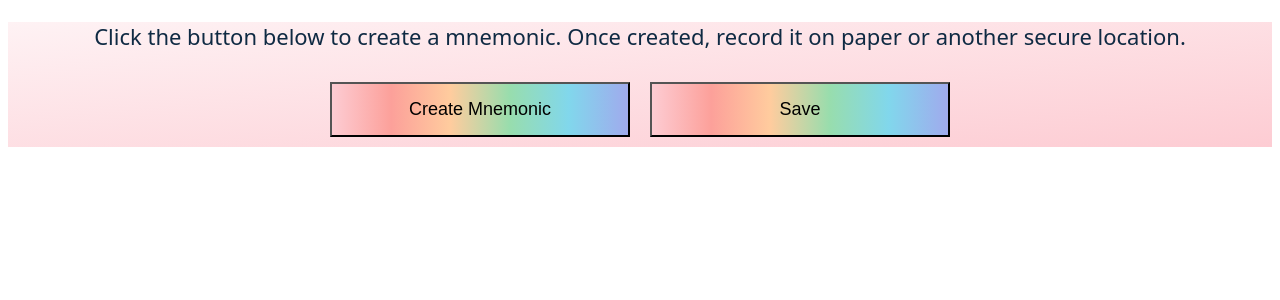
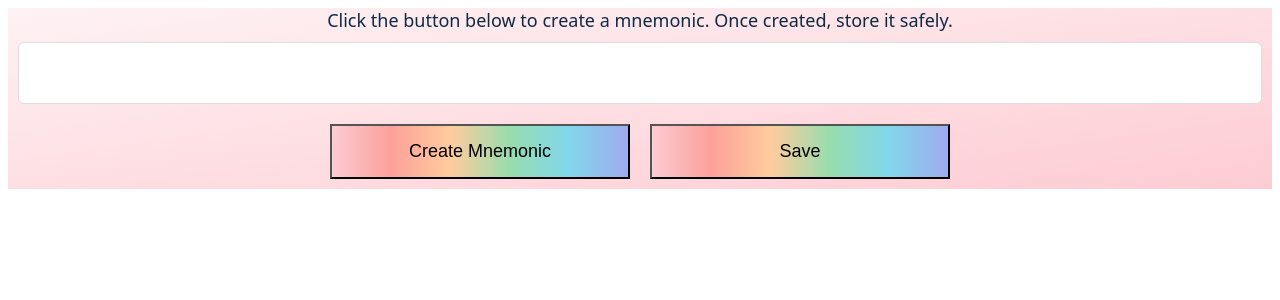
Before and after one commit to dmcclung/ethwallet-vue, a Vue app: page / in a window 1280 px wide. Both pictures are taken after a click on the button "Create wallet". Shown: the top 300 px of the page. Built offline with nearby package versions, Linux system fonts and the light colour scheme.

Commit message:
More experimenting with style and fixing format lint errors

```diff
--- a/src/App.vue
+++ b/src/App.vue
@@ -49,7 +49,25 @@ export default {
   );
 }
 
-.text-style {
+.code-text {
+  display: block;
+  font-family: monospace;
+  font-size: 20px;
+}
+
+.box-style {
+  display: flex;
+  box-sizing: border-box;
+  background: rgb(255, 255, 255);
+  color: rgb(15, 42, 67);
+  border: 1px solid rgb(221, 221, 221);
+  max-width: 100%;
+  padding: 10px;
+  margin: 10px;
+  border-radius: 6px;
+}
+
+.descriptive-text {
   font-family: "Maison Neue", system-ui, -apple-system, BlinkMacSystemFont,
     "Segoe UI", Helvetica, Arial, sans-serif;
   font-style: normal;
@@ -62,8 +80,7 @@ export default {
 }
 
 .textarea-style {
-  font-size: 18px;
-  line-height: 24px;
+  line-height: 26px;
   width: 500px;
   height: 110px;
   color: rgb(68, 68, 68);
@@ -78,6 +95,26 @@ export default {
   border-image: initial;
   border-right: none;
   display: inline-flex;
+  font-family: monospace;
+  font-size: 20px;
+}
+
+.passwordinput-style {
+  line-height: 12px;
+  width: 200px;
+  height: 50px;
+  padding-left: 10px;
+  box-sizing: border-box;
+  background-color: rgb(253, 252, 254);
+  border-radius: 3px 0px 0px 3px;
+  appearance: textfield;
+  border-top: 1px solid rgb(221, 221, 221);
+  border-bottom: 1px solid rgb(221, 221, 221);
+  border-left: 1px solid rgb(221, 221, 221);
+  border-image: initial;
+  border-right: none;
+  display: inline-flex;
+  font-size: 12px;
 }
 
 .button-style {
@@ -96,6 +133,18 @@ export default {
   margin: 10px;
 }
 
+.action-text {
+  font-family: "Maison Neue", system-ui, -apple-system, BlinkMacSystemFont,
+    "Segoe UI", Helvetica, Arial, sans-serif;
+  font-size: 18px;
+  line-height: 24px;
+  font-style: normal;
+  letter-spacing: normal;
+  color: rgb(15, 42, 67);
+  margin: 0px;
+  display: block;
+}
+
 #nav {
   padding: 30px;
 }
--- a/src/components/ChallengeMnemonic.vue
+++ b/src/components/ChallengeMnemonic.vue
@@ -1,6 +1,6 @@
 <template>
   <div>
-    <p>Enter the mnemonic from the previous step.</p>
+    <p class="action-text">Enter the mnemonic from the previous step.</p>
     <textarea class="textarea-style" v-model="challengeMnemonic" />
   </div>
   <div>
--- a/src/components/CreateMnemonic.vue
+++ b/src/components/CreateMnemonic.vue
@@ -1,8 +1,15 @@
 <template>
   <div>
-    <p class="text-style">Click the button below to create a mnemonic. Once created, record it on paper or another secure location.</p>
-    <p class="text-style">{{mnemonic}}</p>
-    <button class="button-style" @click="createMnemonic">Create Mnemonic</button>
+    <p class="action-text">
+      Click the button below to create a mnemonic. Once created, store it
+      safely.
+    </p>
+    <div class="box-style">
+      <p class="code-text">{{ mnemonic }}</p>
+    </div>
+    <button class="button-style" @click="createMnemonic">
+      Create Mnemonic
+    </button>
     <button class="button-style" @click="save">Save</button>
   </div>
 </template>
--- a/src/components/MnemonicChooser.vue
+++ b/src/components/MnemonicChooser.vue
@@ -1,15 +1,17 @@
 <template>
   <div>
-    <span class="text-style">
+    <span class="descriptive-text">
       To start the fun, you need to create or import a wallet from what's called
-      a mnemonic. A mnemonic is a series of words in a language of your choice that only you
-      know. Once you create a mnemonic and generate a wallet from it, you can recreate your wallet
-      with only the mnemonic. Keep it safe in a secure password manager or offline.
+      a mnemonic. A mnemonic is a series of words in a language of your choice
+      that only you know. Once you create a mnemonic and generate a wallet from
+      it, you can recreate your wallet with only the mnemonic. Keep it safe in a
+      secure password manager or offline.
     </span>
-    <div>
-      <p class="text-style">
-        Click the buttons below to create a new mnemonic and wallet or recreate a wallet from a mnemonic you
-        recorded previously. The mnemonic could have been created outside of this application too.
+    <div style="margin-top: 20px">
+      <p class="action-text">
+        Click the buttons below to create a new mnemonic and wallet or recreate
+        a wallet from a mnemonic you recorded previously from this or another
+        application.
       </p>
       <button class="button-style" @click="emitCreate">Create wallet</button>
       <button class="button-style" @click="emitImport">Import wallet</button>
--- a/src/components/SendEth.vue
+++ b/src/components/SendEth.vue
@@ -6,7 +6,7 @@
       <input v-model="value" placeholder="Value" />
       <input v-model="data" placeholder="Data" />
       <input v-model="gasLimit" placeholder="Gas Limit" />
-      <button @click="sendEth">Send Eth</button>
+      <button class="button-style" @click="sendEth">Send</button>
     </div>
   </div>
 </template>
@@ -69,9 +69,7 @@ export default {
         throw new Error("Receiver address required");
       }
 
-
-
-      const hex = (txParam) => {
+      const hex = txParam => {
         return this.web3.utils.utf8ToHex(txParam);
       };
 
--- a/src/components/SetKeyStorePassword.vue
+++ b/src/components/SetKeyStorePassword.vue
@@ -2,9 +2,11 @@
   <div>
     <!-- Prompt for password to secure keystore, if password is successful, create wallet -->
     <!-- password type needed for input -->
-    <p>Enter keystore password</p>
-    <input v-model="password" />
-    <button class="button-style" @click="createHdWallet">Create HD wallet</button>
+    <p class="action-text">Enter keystore password</p>
+    <input class="passwordinput-style" v-model="password" type="password" />
+    <button class="button-style" @click="createHdWallet">
+      Create HD wallet
+    </button>
   </div>
 </template>
 
--- a/src/components/UnlockWallet.vue
+++ b/src/components/UnlockWallet.vue
@@ -1,8 +1,8 @@
 <template>
   <div>
     <!-- prompt for password to unlock -->
-    <input v-model="password" />
-    <button v-on:click="unlockWallet">Unlock</button>
+    <input class="passwordinput-style" v-model="password" type="password" />
+    <button class="button-style" @click="unlockWallet">Unlock</button>
   </div>
 </template>
 
```
